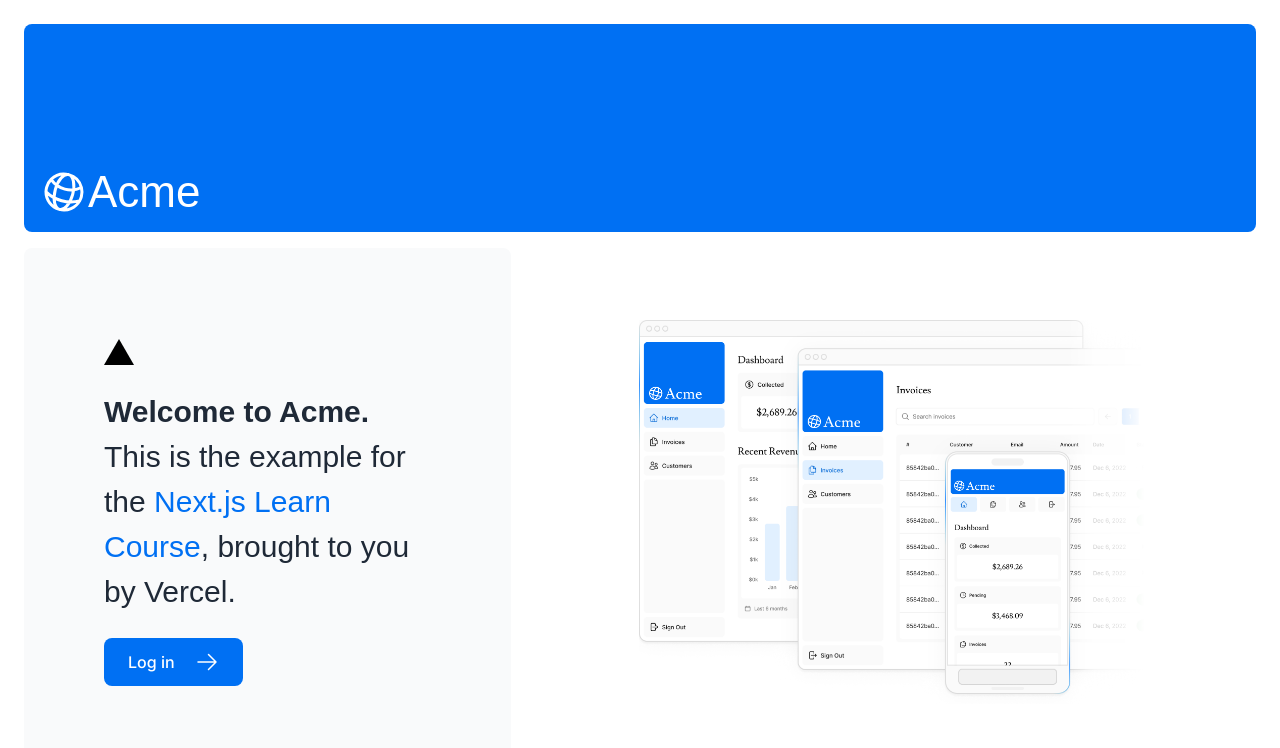
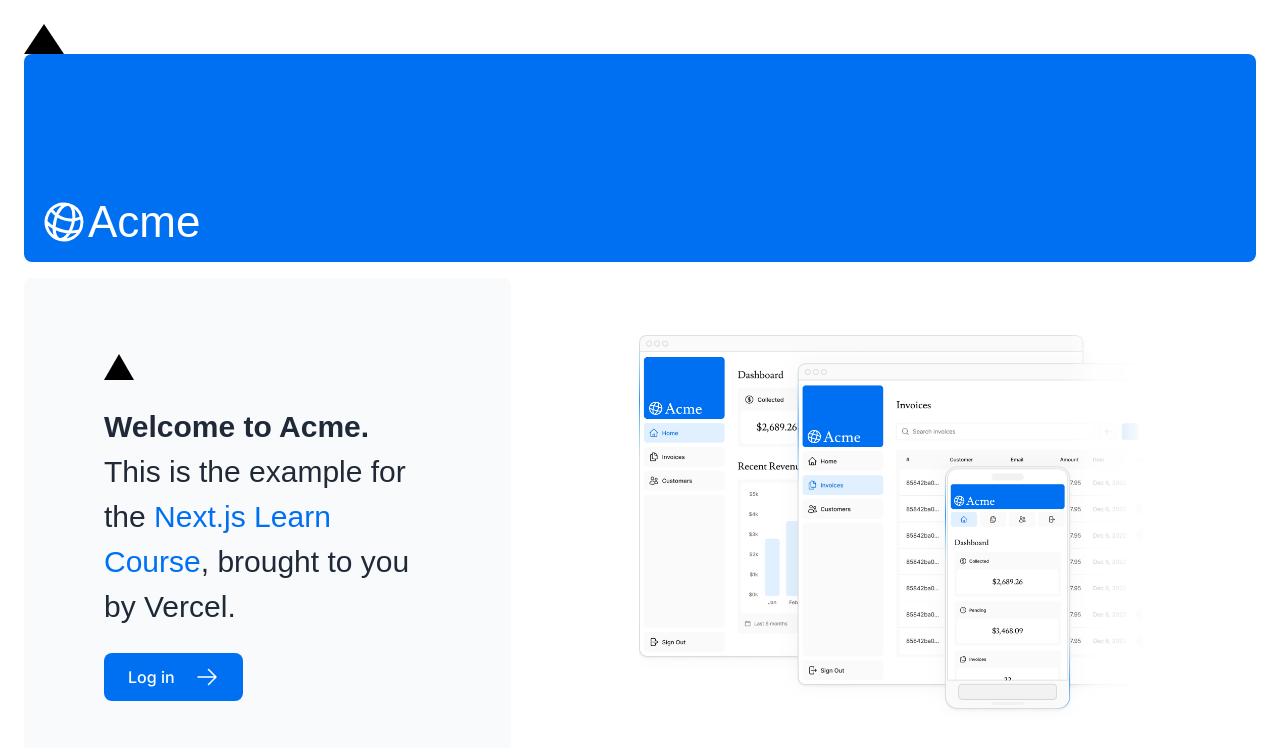
Before and after one commit to MCLELLANINTERNATIONAL/acme, a Next.js app in the folder nextjs-dashboard/: page / in a window 1280 px wide. Shown: the top 748 px of the page. Built offline with nearby package versions, Linux system fonts and the light colour scheme; a web font is replaced by a local one.

Commit message:
reinstate home.module.css

```diff
--- a/nextjs-dashboard/app/page.tsx
+++ b/nextjs-dashboard/app/page.tsx
@@ -1,14 +1,14 @@
 import AcmeLogo from '@/app/ui/acme-logo';
 import { ArrowRightIcon } from '@heroicons/react/24/outline';
 import Link from 'next/link';
-/*import styles from '@/app/ui/home.module.css';*/
+import styles from '@/app/ui/home.module.css';
 import { lusitana } from '@/app/ui/fonts';
 import Image from 'next/image';
 
 export default function Page() {
   return (
     <main className="flex min-h-screen flex-col p-6">
-      {/*<div className={styles.shape} /> */}
+      <div className={styles.shape} />
       <div className="flex h-20 shrink-0 items-end rounded-lg bg-blue-500 p-4 md:h-52">
         <AcmeLogo />
       </div>
```
